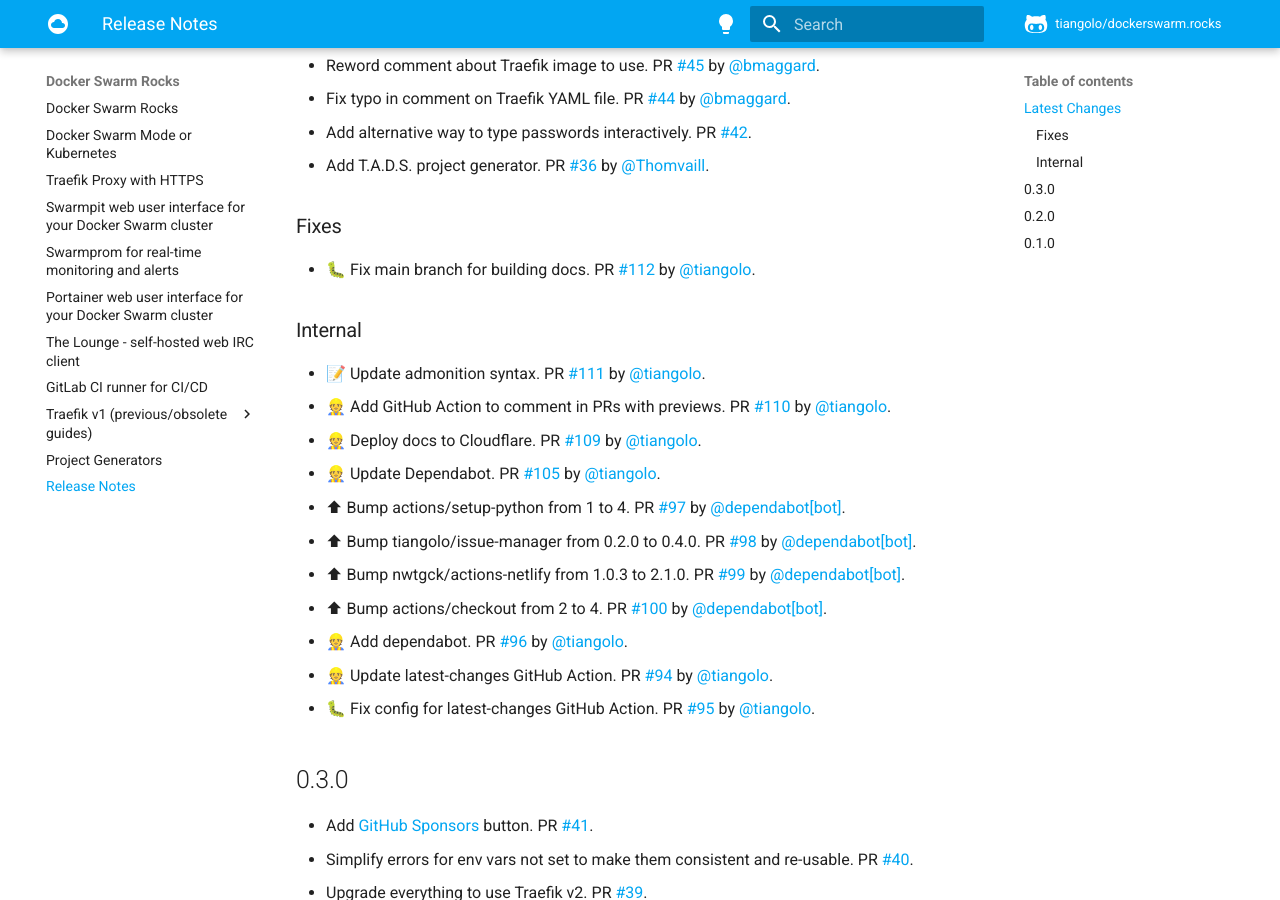
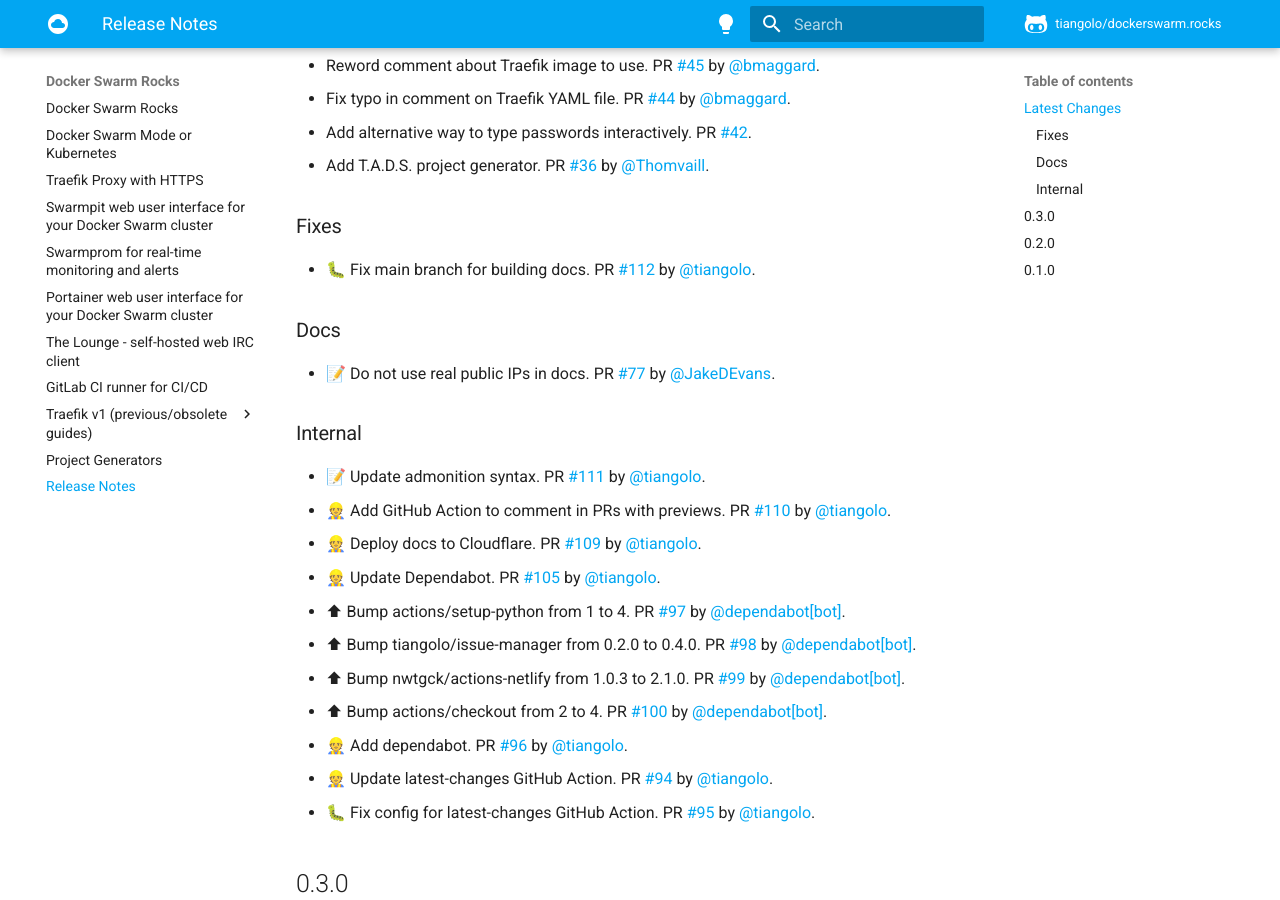
Before and after one commit to tiangolo/dockerswarm.rocks, an MkDocs documentation site: the page built from docs/release-notes.md, in a window 1280 px wide and 900 px high, scrolled down 346 px. Built offline with MkDocs 1.6.1 and Material for MkDocs 9.7.7, drawn with Linux system fonts in a browser that asks for light colours; comment, search, counter and statistics services are not loaded.

Commit message:
📝 Update release notes

```diff
--- a/docs/release-notes.md
+++ b/docs/release-notes.md
@@ -15,6 +15,10 @@
 ### Fixes
 
 * 🐛 Fix main branch for building docs. PR [#112](https://github.com/tiangolo/dockerswarm.rocks/pull/112) by [@tiangolo](https://github.com/tiangolo).
+
+### Docs
+
+* 📝 Do not use real public IPs in docs. PR [#77](https://github.com/tiangolo/dockerswarm.rocks/pull/77) by [@JakeDEvans](https://github.com/JakeDEvans).
 
 ### Internal
 
```
